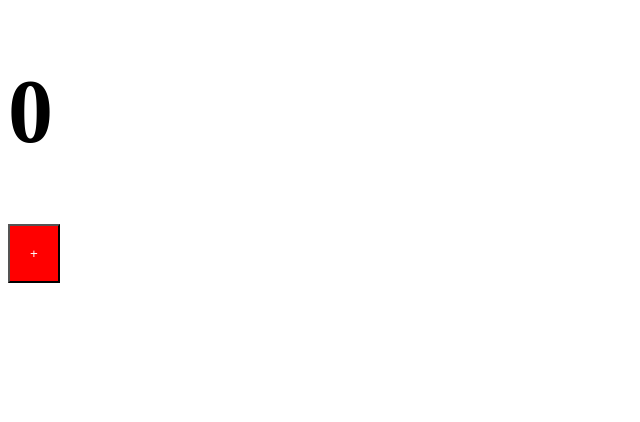
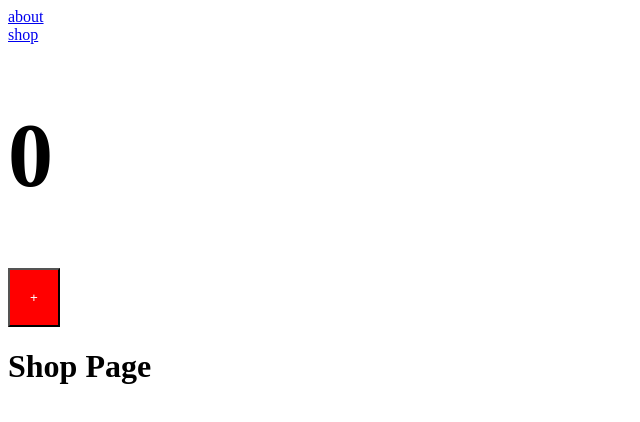
Before and after one commit to Iris-Saktanov/webpack_app, a React app: page /shop in a window 1280 px wide. Shown: the top 422 px of the page, without its empty margins (0-640 px from the left). Built offline with nearby package versions, Linux system fonts and the light colour scheme.

Commit message:
add react-router and webpack bundle analyzer

```diff
--- a/package.json
+++ b/package.json
@@ -14,6 +14,7 @@
   "type": "commonjs",
   "devDependencies": {
     "@types/node": "^26.1.1",
+    "@types/webpack-bundle-analyzer": "^4.7.0",
     "@types/webpack-dev-server": "^4.7.1",
     "css-loader": "^7.1.4",
     "html-webpack-plugin": "^5.6.7",
@@ -25,6 +26,7 @@
     "ts-node": "^10.9.2",
     "typescript": "^5.7.3",
     "webpack": "^5.109.0",
+    "webpack-bundle-analyzer": "^5.3.1",
     "webpack-cli": "^7.2.1",
     "webpack-dev-server": "^6.0.0"
   },
@@ -32,6 +34,7 @@
     "@types/react": "^19.2.17",
     "@types/react-dom": "^19.2.3",
     "react": "^19.2.8",
-    "react-dom": "^19.2.8"
+    "react-dom": "^19.2.8",
+    "react-router-dom": "^7.18.2"
   }
 }
--- a/src/components/App.tsx
+++ b/src/components/App.tsx
@@ -1,13 +1,18 @@
 import { useState } from "react"
 import classes from './App.module.scss'
+import { Outlet, Link } from "react-router-dom"
 
 export const App = () => {
     const [count, setCount] = useState<number>(0)
 
     return (
         <div>
+            <Link to="/about">about</Link>
+            <br />
+            <Link to="/shop">shop</Link>
             <h1 className={classes.value}>{count}</h1>
             <button className={classes.button} onClick={() => setCount(p => p + 1)}>+</button>
+            <Outlet />
         </div>
     )
 }
--- a/src/index.tsx
+++ b/src/index.tsx
@@ -1,5 +1,28 @@
+import path from 'node:path';
 import { App } from './components/App'
 import { createRoot } from 'react-dom/client'
+import { createBrowserRouter, RouterProvider } from 'react-router-dom'
+import { About } from './pages/about/index'
+import { Shop } from './pages/shop/index'
+import { Suspense } from 'react';
 
 const root = createRoot(document.getElementById('root'))
-root.render(<App />)
+
+let router = createBrowserRouter([
+    {
+        path: "/",
+        element: <App />,
+        children: [
+            {
+                path: '/about',
+                element: <Suspense fallback={'Loading about...'}><About /></Suspense>,
+            },
+            {
+                path: '/shop',
+                element: <Suspense fallback={'Loading shop...'}><Shop /></Suspense>,
+            }
+        ]
+    },
+]);
+
+root.render(<RouterProvider router={router} />)
--- /dev/null
+++ b/src/pages/about/About.lazy.tsx
@@ -0,0 +1,5 @@
+import { lazy } from "react";
+
+const LazyAbout = lazy(() => import('./About'))
+
+export default LazyAbout
--- /dev/null
+++ b/src/pages/about/About.tsx
@@ -0,0 +1,6 @@
+const About = () => {
+    return <h1>about page</h1>
+
+}
+
+export default About
--- /dev/null
+++ b/src/pages/about/index.ts
@@ -0,0 +1,3 @@
+import LazyAbout from "./About.lazy";
+
+export { LazyAbout as About }
--- /dev/null
+++ b/src/pages/shop/Shop.lazy.tsx
@@ -0,0 +1,5 @@
+import { lazy } from "react";
+
+const LazyShop = lazy(() => import('./Shop'))
+
+export default LazyShop
--- /dev/null
+++ b/src/pages/shop/Shop.tsx
@@ -0,0 +1,5 @@
+const Shop = () => {
+    return <h1>Shop Page</h1>
+}
+
+export default Shop
--- /dev/null
+++ b/src/pages/shop/index.ts
@@ -0,0 +1,3 @@
+import LazyShop from "./Shop.lazy"
+
+export { LazyShop as Shop }
--- a/webpack.config.ts
+++ b/webpack.config.ts
@@ -5,7 +5,8 @@
 
 export interface EnvVariables {
     mode: BuildMode,
-    port: number
+    port: number,
+    analyzer?: boolean
 }
 
 export default (env: EnvVariables) => {
@@ -19,7 +20,8 @@
     const config: webpack.Configuration = buildWebpack({
         port: env.port || 3000,
         mode: env.mode || 'development',
-        paths: paths
+        paths: paths,
+        analyzer: env.analyzer || false
     })
 
     return config
```
Also changed, not shown: 5 other files (tests, documents, lock files or other folders).
